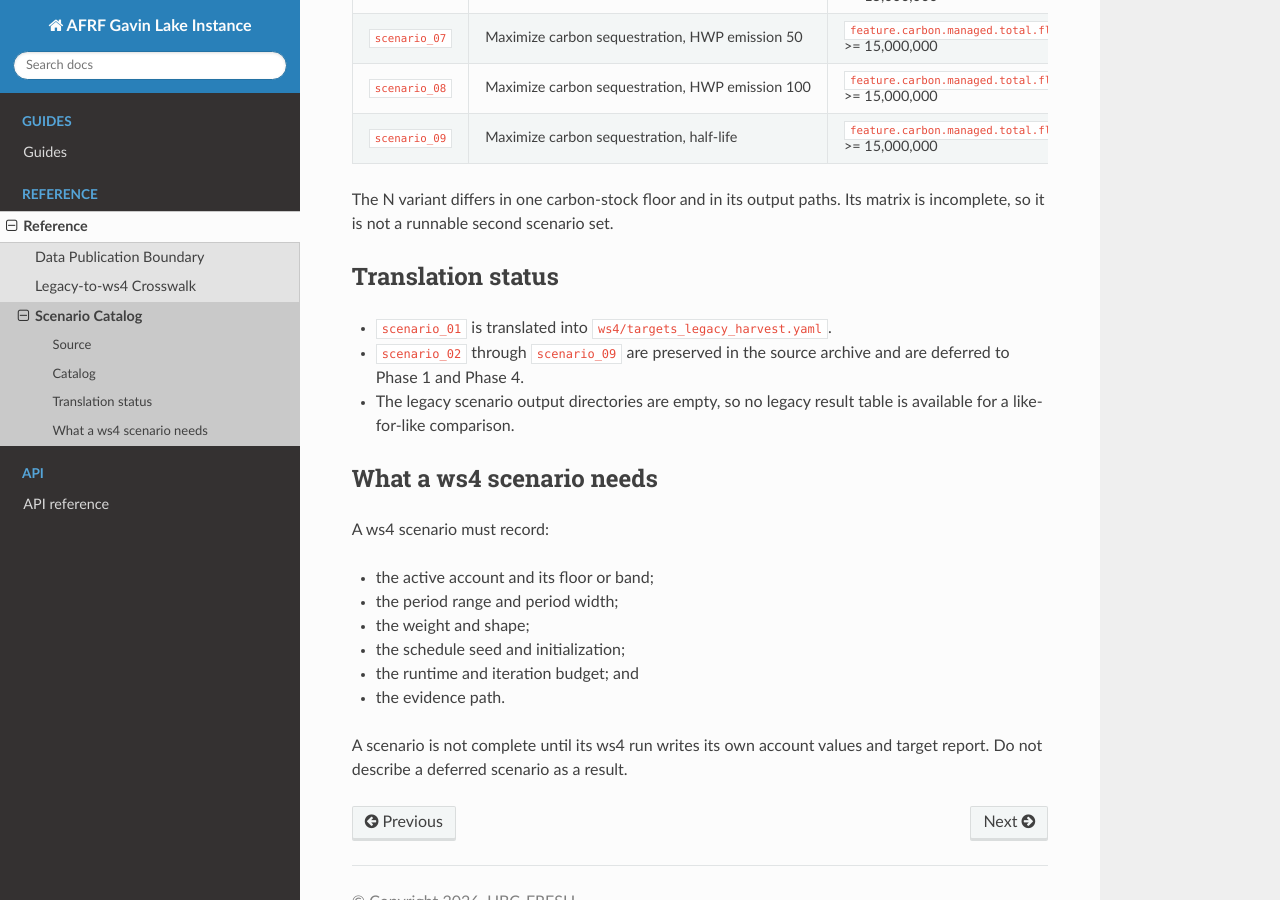
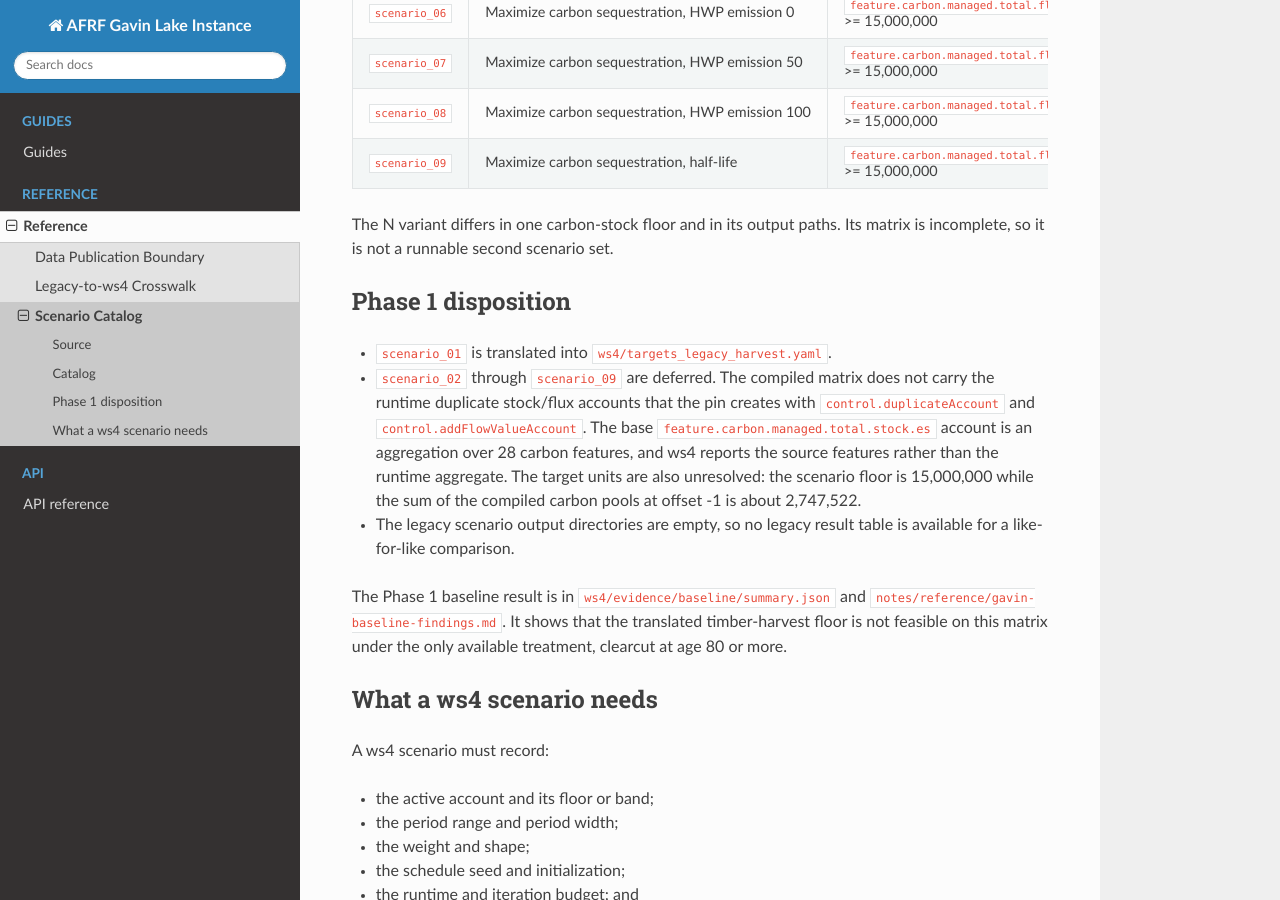
Before and after one commit to UBC-FRESH/femic-afrf-gavinlake-instance, a Sphinx documentation site: the page built from docs/reference/scenario-catalog.rst, in a window 1280 px wide and 900 px high, scrolled down 835 px. Built offline with Sphinx 7.4.7 and the Read the Docs theme 3.1.0, drawn with Linux system fonts in a browser that asks for light colours; some of the changed text lies outside the part shown.

Commit message:
P1.1 translate the legacy H scenario catalog

```diff
--- a/docs/reference/scenario-catalog.rst
+++ b/docs/reference/scenario-catalog.rst
@@ -12,57 +12,79 @@
 - a bounded even-flow ratio between -1 and 1 with weight 1000; and
 - an ``analyze`` call with 50,000 iterations and a default improvement of 0.05.
 
-The difference between scenarios is the active objective and its floor.
+The difference between scenarios is the active objective and its floor. The
+machine-readable disposition is in ``ws4/scenarios/legacy_catalog.yaml``.
 
 Catalog
 -------
 
 .. list-table::
    :header-rows: 1
-   :widths: 18 47 35
+   :widths: 14 36 32 18
 
    * - ID
      - Objective
      - Legacy target
+     - Status
    * - ``scenario_01``
      - Maximize timber harvest
      - ``product.yield.managed.total`` >= 500,000 m³
+     - translated
    * - ``scenario_02``
      - Maximize carbon stocks, HWP emission 0
      - ``feature.carbon.managed.total.stock.0`` >= 15,000,000
+     - deferred
    * - ``scenario_03``
      - Maximize carbon stocks, HWP emission 50
      - ``feature.carbon.managed.total.stock.50`` >= 15,000,000
+     - deferred
    * - ``scenario_04``
      - Maximize carbon stocks, HWP emission 100
      - ``feature.carbon.managed.total.stock.100`` >= 15,000,000
+     - deferred
    * - ``scenario_05``
      - Maximize carbon stocks, half-life
      - ``feature.carbon.managed.total.stock.half`` >= 15,000,000
+     - deferred
    * - ``scenario_06``
      - Maximize carbon sequestration, HWP emission 0
      - ``feature.carbon.managed.total.flux.0`` >= 15,000,000
+     - deferred
    * - ``scenario_07``
      - Maximize carbon sequestration, HWP emission 50
      - ``feature.carbon.managed.total.flux.50`` >= 15,000,000
+     - deferred
    * - ``scenario_08``
      - Maximize carbon sequestration, HWP emission 100
      - ``feature.carbon.managed.total.flux.100`` >= 15,000,000
+     - deferred
    * - ``scenario_09``
      - Maximize carbon sequestration, half-life
      - ``feature.carbon.managed.total.flux.half`` >= 15,000,000
+     - deferred
 
 The N variant differs in one carbon-stock floor and in its output paths. Its
 matrix is incomplete, so it is not a runnable second scenario set.
 
-Translation status
-------------------
+Phase 1 disposition
+-------------------
 
 - ``scenario_01`` is translated into ``ws4/targets_legacy_harvest.yaml``.
-- ``scenario_02`` through ``scenario_09`` are preserved in the source archive
-  and are deferred to Phase 1 and Phase 4.
+- ``scenario_02`` through ``scenario_09`` are deferred. The compiled matrix
+  does not carry the runtime duplicate stock/flux accounts that the pin creates
+  with ``control.duplicateAccount`` and ``control.addFlowValueAccount``. The
+  base ``feature.carbon.managed.total.stock.es`` account is an aggregation
+  over 28 carbon features, and ws4 reports the source features rather than the
+  runtime aggregate. The target units are also unresolved: the scenario floor
+  is 15,000,000 while the sum of the compiled carbon pools at offset -1 is
+  about 2,747,522.
 - The legacy scenario output directories are empty, so no legacy result table
   is available for a like-for-like comparison.
+
+The Phase 1 baseline result is in ``ws4/evidence/baseline/summary.json`` and
+``notes/reference/gavin-baseline-findings.md``. It shows that the translated
+timber-harvest floor is not feasible on this matrix under the only available
+treatment, clearcut at age 80 or more.
 
 What a ws4 scenario needs
 -------------------------
```
Also changed, not shown: ws4/scenarios/README.md (added), 1 other file.
